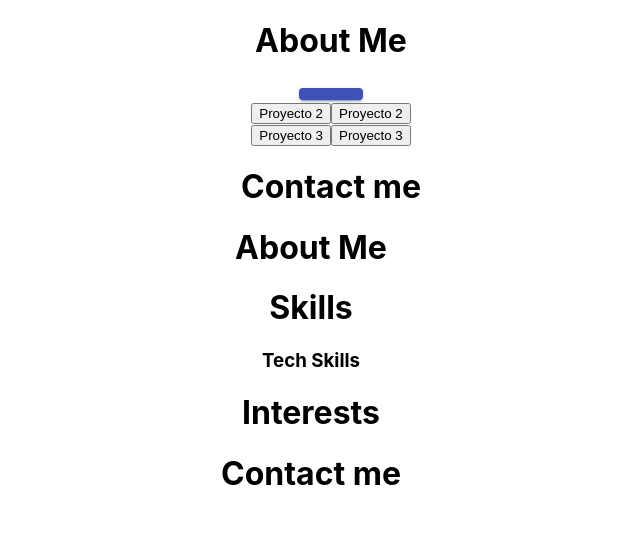
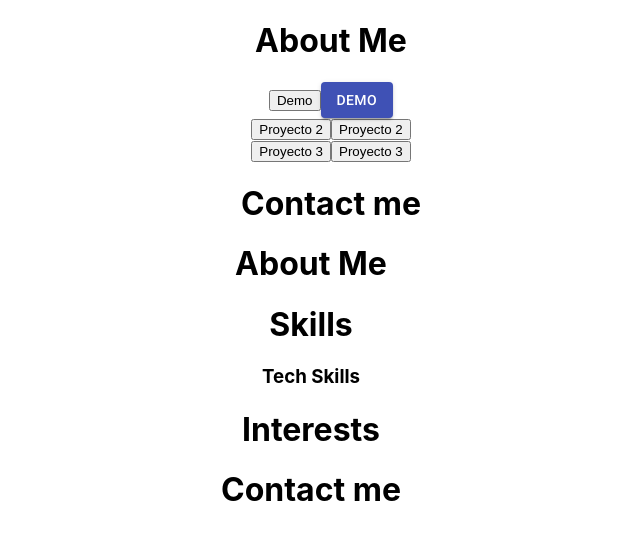
Before and after one commit to Christian-Ares/portfolio, a React (Create React App) app: page / in a window 1280 px wide. Shown: the top 540 px of the page, without its empty margins (329-969 px from the left). Built offline with nearby package versions, Linux system fonts and the light colour scheme.

Commit message:
Working on project 1

```diff
--- a/src/components/Projects/proyecto1/Proyecto1.js
+++ b/src/components/Projects/proyecto1/Proyecto1.js
@@ -4,16 +4,16 @@ import React from 'react'
 
 export const Proyecto1 = () => {
 
-    const handleClick = (e) => {
+   const handleClick = (e) => {
         e.preventDefault();
-        console.log('Botton clicado')
-    }
+        console.log('Botton clicado');
+    };
 
     return (
         <div>
-           {/* <button><a href="https://christian-ares.github.io/The-Legend-of-Ironhacker/" ></a>Demo</button> */}
+           <button onClick={()=> this.handleClick} >Demo</button>
            {/* <button><a href="https://github.com/Christian-Ares/The-Legend-of-Ironhacker" ></a>Source Code</button> */}
-           <Button onClick={(()=> handleClick())} variant="contained" color="primary"></Button>
+           <Button onClick={()=> this.handleClick} variant="contained" color="primary">Demo</Button>
         </div>
     )
 }
```
Also changed, not shown: 1 other file (tests, documents, lock files or other folders).
